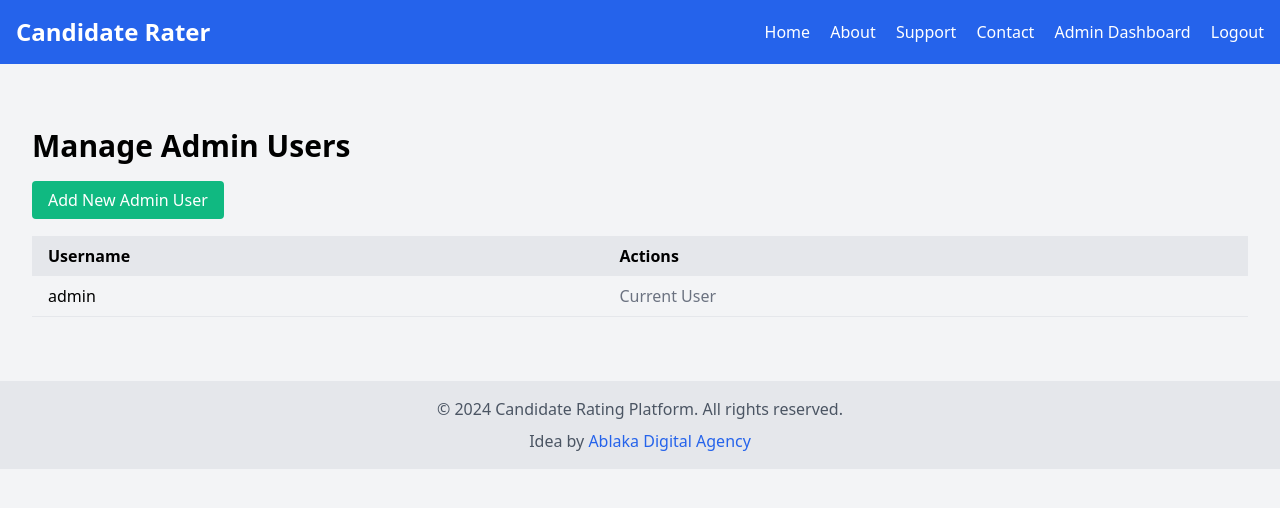
After one commit to ablakateam/CandidateRater, a Flask app: page /admin/manage_users in a window 1280 px wide. The commit adds this page. Shown: the top 508 px of the page. Run offline with Flask 3, Linux system fonts and the light colour scheme; a user stored in the database is signed in; some libraries are stand-ins or nearby versions.

Commit message:
Agent step completed: Add 'Manage Admin Users' option to admin dashboard

```diff
--- a/main.py
+++ b/main.py
@@ -92,6 +92,52 @@ def admin_dashboard():
         return redirect(url_for('admin_login'))
     candidates = Candidate.query.all()
     return render_template('admin/dashboard.html', candidates=candidates)
+
+@app.route('/admin/manage_users')
+def admin_manage_users():
+    if 'admin_id' not in session:
+        flash('Please log in to access this page', 'error')
+        return redirect(url_for('admin_login'))
+    admin_users = Admin.query.all()
+    return render_template('admin/manage_users.html', admin_users=admin_users)
+
+@app.route('/admin/add_user', methods=['GET', 'POST'])
+def admin_add_user():
+    if 'admin_id' not in session:
+        flash('Please log in to access this page', 'error')
+        return redirect(url_for('admin_login'))
+
+    if request.method == 'POST':
+        username = request.form['username']
+        password = request.form['password']
+
+        existing_user = Admin.query.filter_by(username=username).first()
+        if existing_user:
+            flash('Username already exists', 'error')
+        else:
+            hashed_password = generate_password_hash(password)
+            new_admin = Admin(username=username, password=hashed_password)
+            db.session.add(new_admin)
+            db.session.commit()
+            flash('New admin user added successfully!', 'success')
+            return redirect(url_for('admin_manage_users'))
+
+    return render_template('admin/add_user.html')
+
+@app.route('/admin/delete_user/<int:id>', methods=['POST'])
+def admin_delete_user(id):
+    if 'admin_id' not in session:
+        flash('Please log in to access this page', 'error')
+        return redirect(url_for('admin_login'))
+
+    admin = Admin.query.get_or_404(id)
+    if admin.id == session['admin_id']:
+        flash('You cannot delete your own account', 'error')
+    else:
+        db.session.delete(admin)
+        db.session.commit()
+        flash('Admin user deleted successfully!', 'success')
+    return redirect(url_for('admin_manage_users'))
 
 @app.route('/admin/add_candidate', methods=['GET', 'POST'])
 def admin_add_candidate():
--- a/templates/admin/dashboard.html
+++ b/templates/admin/dashboard.html
@@ -5,7 +5,8 @@
     <h1 class="text-3xl font-bold mb-6">Admin Dashboard</h1>
 
     <div class="mb-6">
-        <a href="{{ url_for('admin_add_candidate') }}" class="bg-green-500 text-white px-4 py-2 rounded hover:bg-green-600">Add New Candidate</a>
+        <a href="{{ url_for('admin_add_candidate') }}" class="bg-green-500 text-white px-4 py-2 rounded hover:bg-green-600 mr-4">Add New Candidate</a>
+        <a href="{{ url_for('admin_manage_users') }}" class="bg-blue-500 text-white px-4 py-2 rounded hover:bg-blue-600">Manage Admin Users</a>
     </div>
 
     <div class="overflow-x-auto">
--- /dev/null
+++ b/templates/admin/manage_users.html
@@ -0,0 +1,38 @@
+{% extends "base.html" %}
+
+{% block content %}
+<div class="container mx-auto px-4 py-8">
+    <h1 class="text-3xl font-bold mb-6">Manage Admin Users</h1>
+
+    <div class="mb-6">
+        <a href="{{ url_for('admin_add_user') }}" class="bg-green-500 text-white px-4 py-2 rounded hover:bg-green-600">Add New Admin User</a>
+    </div>
+
+    <div class="overflow-x-auto">
+        <table class="w-full table-auto">
+            <thead>
+                <tr class="bg-gray-200">
+                    <th class="px-4 py-2 text-left">Username</th>
+                    <th class="px-4 py-2 text-left">Actions</th>
+                </tr>
+            </thead>
+            <tbody>
+                {% for admin in admin_users %}
+                <tr class="border-b">
+                    <td class="px-4 py-2">{{ admin.username }}</td>
+                    <td class="px-4 py-2">
+                        {% if admin.id != session['admin_id'] %}
+                        <form action="{{ url_for('admin_delete_user', id=admin.id) }}" method="POST" class="inline">
+                            <button type="submit" class="text-red-500 hover:underline" onclick="return confirm('Are you sure you want to delete this admin user?')">Delete</button>
+                        </form>
+                        {% else %}
+                        <span class="text-gray-500">Current User</span>
+                        {% endif %}
+                    </td>
+                </tr>
+                {% endfor %}
+            </tbody>
+        </table>
+    </div>
+</div>
+{% endblock %}
```
Also changed, not shown: templates/admin/add_user.html (added, +21 -0 lines), instance/candidates.db.
